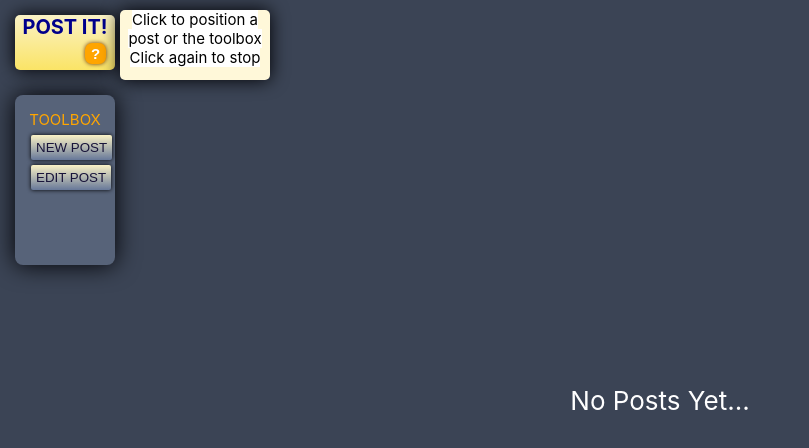
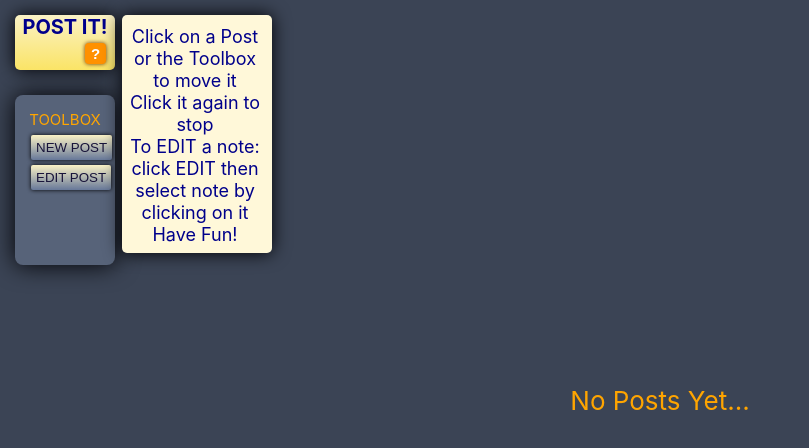
Before and after one commit to R-Cole/post-it-, a React (Create React App) app: page / in a window 1280 px wide. Shown: the top 448 px of the page, without its empty margins (0-809 px from the left). Built offline with nearby package versions, Linux system fonts and the light colour scheme.

Commit message:
revised help screen

```diff
--- a/src/App.css
+++ b/src/App.css
@@ -43,6 +43,7 @@ body {
 
 
 .ArticleContainer {
+  color: orange;
   list-style: none;
 }
 
@@ -129,8 +130,8 @@ body {
   width: 21px;
   border: none;
   padding: 2px;
-  border-radius: 7px;
-  background-color: orange;
+  border-radius: 4px;
+  background-color: rgb(255, 145, 0);
   filter: drop-shadow(0 0 0.12rem rgb(110, 50, 1));
 }
 
@@ -233,24 +234,30 @@ body {
 }
 
 
-.HelpContainer{
+.HelpContainer {
   z-index: +1;
-  font-size: 15px;
   border-radius: 5px;
-  color: rgb(3, 8, 82);
   background-color: rgb(255, 248, 217);
   position: absolute;
   filter: drop-shadow(0 0 0.55rem rgb(1, 1, 2));
-  top: 10px;
-  left: 120px;
-  height: 70px;
+  top: 15px;
+  left: 122px;
+  height: 238px;
   width: 150px;
+  word-wrap: break-word;
 }
 
 .HelpText {
-  background-color: white;
-  color: black;
-  width: 300px;
+  width: 140px;
+  position: relative;
+  top: 8px;
+  left: 0px;
+  padding: 3px;
+  font-size: 18px;
+  font-weight: normal;
+  line-height: 22px;
+  color:darkblue;
+  word-wrap: break-word;
 }
 
 
--- a/src/components/Display.js
+++ b/src/components/Display.js
@@ -287,8 +287,8 @@ export class Display extends React.Component {
         }
 
         //toolbox
-        root.style.setProperty('--toolBoxLeft',`${Xclient - 10}px`);
-        root.style.setProperty('--toolBoxTop',`${Yclient - 20}px`);
+        root.style.setProperty('--toolBoxLeft',`${Xclient - 14}px`);
+        root.style.setProperty('--toolBoxTop',`${Yclient - 100}px`);
 
       }
 
--- a/src/components/Help.js
+++ b/src/components/Help.js
@@ -5,7 +5,11 @@ export default function Help(props){
   return(
 
     <div className = 'HelpContainer'>
-      <span className = 'HelpText'>Click to position a post or the toolbox<br/>Click again to stop</span>
+      <div className = 'HelpText'>
+      Click on a Post or the Toolbox to move it<br/>
+      Click it again to stop<br/>
+      To EDIT a note: click EDIT then select note by clicking on it<br/>
+      Have Fun!</div>
     </div>
 
   )
```
Also changed, not shown: 2 other files (tests, documents, lock files or other folders).
